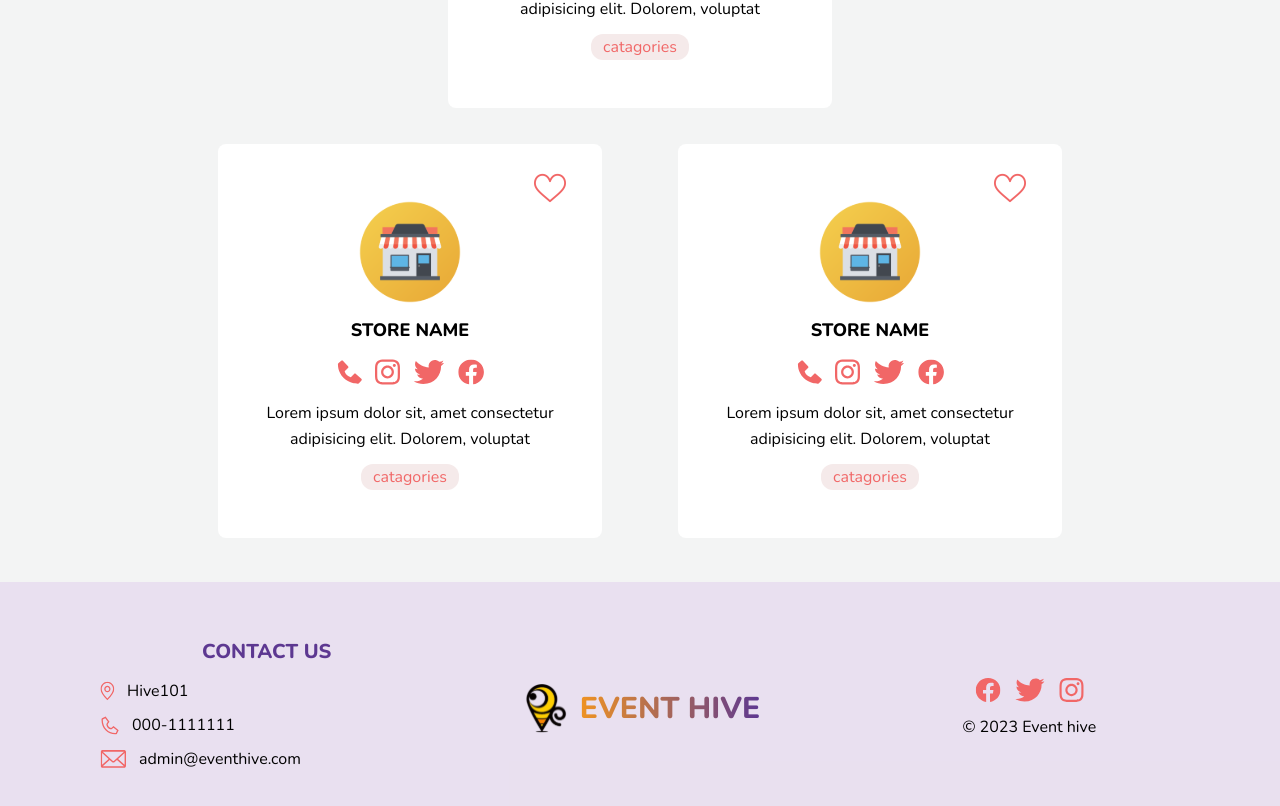
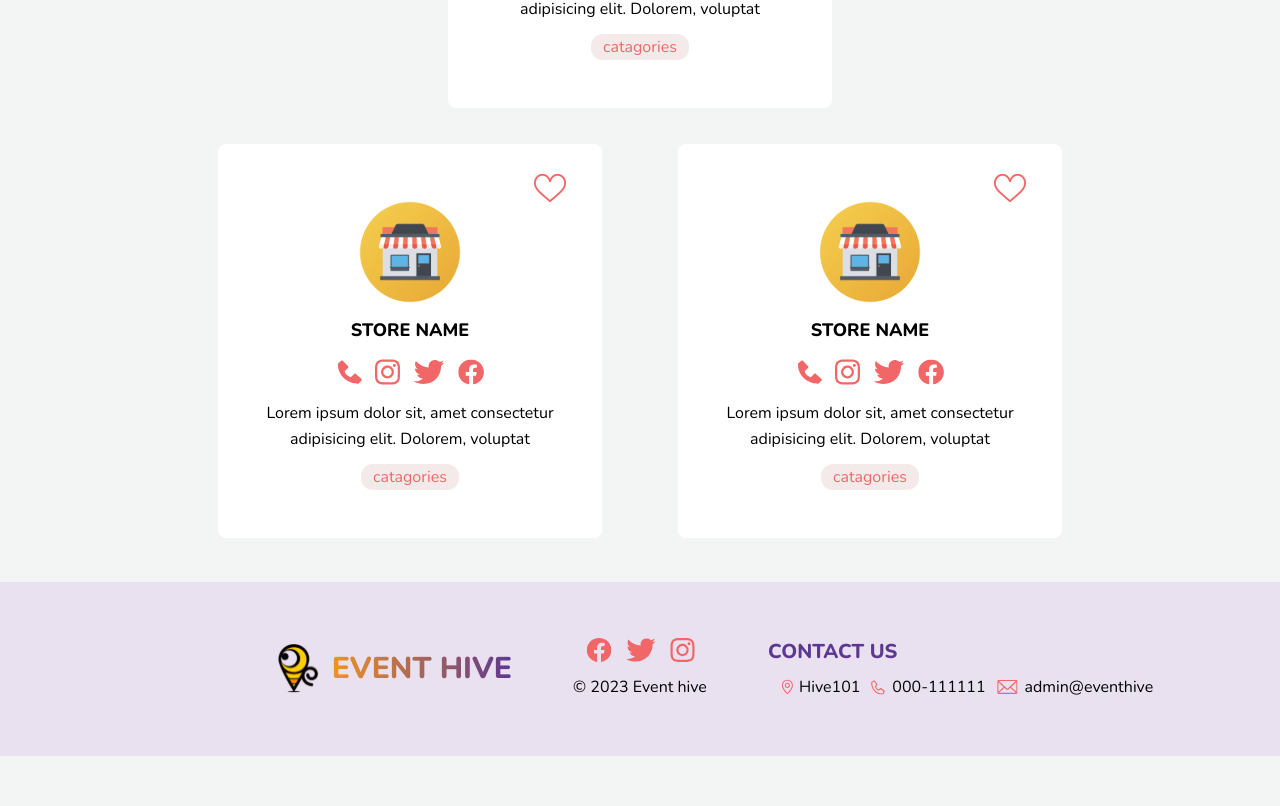
Before and after one commit to faynch/event-hive, a Next.js app: page / in a window 1280 px wide. Shown: the part 1526-2332 px from the top of the page. After the commit the page ends 2282 px from the top, so only its background shows below. Built offline with nearby package versions, Linux system fonts and the light colour scheme.

Commit message:
fix footer

```diff
--- a/src/component/Footer.tsx
+++ b/src/component/Footer.tsx
@@ -9,40 +9,14 @@ import Email from '../pages/assets/email.svg'
 
 function Footer() {
     return (
-        <section className="grid justify-center gap-y-8 bg-[#A459D121] p-14 md:grid-cols-3">
-            <div className='lg:pl-8'>
-                <h5 className="mb-3 text-center text-xl font-extrabold text-primary">
-                    CONTACT US
-                </h5>
-                <div className="flex flex-col">
-                    <div className="mb-2 flex flex-row">
-                        <button>
-                            <Image className="mx-3 h-5" src={Location} alt={''} />
-                        </button>
-                        Hive101
-                    </div>
-                    <div className="mb-2 flex flex-row">
-                        <button>
-                            <Image className="mx-3 h-5" src={Phone} alt={''} />
-                        </button>
-                        000-1111111
-                    </div>
-
-                    <div className="mb-2 flex flex-row">
-                        <button>
-                            <Image className="mx-3 h-5" src={Email} alt={''} />
-                        </button>
-                        admin@eventhive.com
-                    </div>
-                </div>
-            </div>
-            <div className="flex flex-row items-center justify-center ">
+        <section className="grid gap-y-8 bg-[#A459D121] py-14 lg:flex">
+            <div className="lg:basis-2/3 flex flex-row items-center justify-center lg:justify-end">
                 <Image className="w-12" src={EventHive} alt={'Event Hive'} />
-                <h3 className="ml-3 bg-gradient-to-r from-[#EF9323] to-[#5D3891] bg-clip-text text-3xl font-extrabold text-transparent md:text-2xl lg:text-3xl">
+                <h3 className="ml-3 bg-gradient-to-r from-[#EF9323] to-[#5D3891] bg-clip-text text-3xl font-extrabold text-transparent">
                     EVENT HIVE
                 </h3>
             </div>
-            <div className="flex flex-col justify-center">
+            <div className="lg:basis-1/3 flex flex-col justify-center">
                 <div className="mb-3 flex flex-row justify-center gap-3">
                     <button>
                         <Image className="h-6" src={Facebook} alt={''} />
@@ -56,6 +30,31 @@ function Footer() {
                 </div>
                 <div className="text-center">© 2023 Event hive</div>
             </div>
+            <div className="lg:basis-2/3">
+                <h5 className="mb-2 text-center text-xl font-extrabold text-primary lg:text-left">
+                    CONTACT US
+                </h5>
+                <div className="flex flex-row justify-center lg:justify-start">
+                    {/* <div className="mb-2 flex flex-row"> */}
+                    <button>
+                        <Image className="ml-3 mr-1 h-4" src={Location} alt={''} />
+                    </button>
+                    Hive101
+                    {/* </div> */}
+                    {/* <div className="mb-2 flex flex-row"> */}
+                    <button>
+                        <Image className="ml-2 mr-1 h-4" src={Phone} alt={''} />
+                    </button>
+                    000-111111
+                    {/* </div> */}
+                    {/* <div className="mb-2 flex flex-row"> */}
+                    <button>
+                        <Image className="ml-2 mr-1 h-4" src={Email} alt={''} />
+                    </button>
+                    admin@eventhive
+                    {/* </div> */}
+                </div>
+            </div>
         </section>
     )
 }
```
